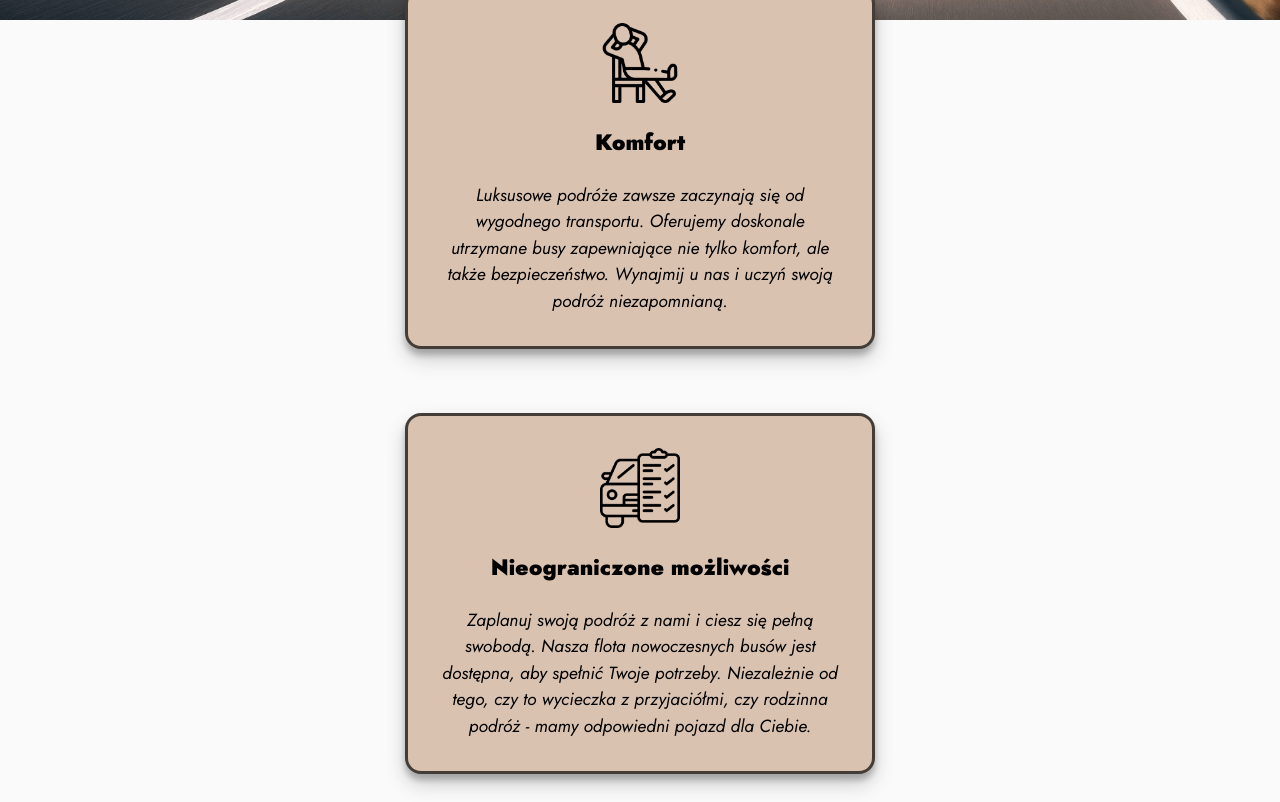
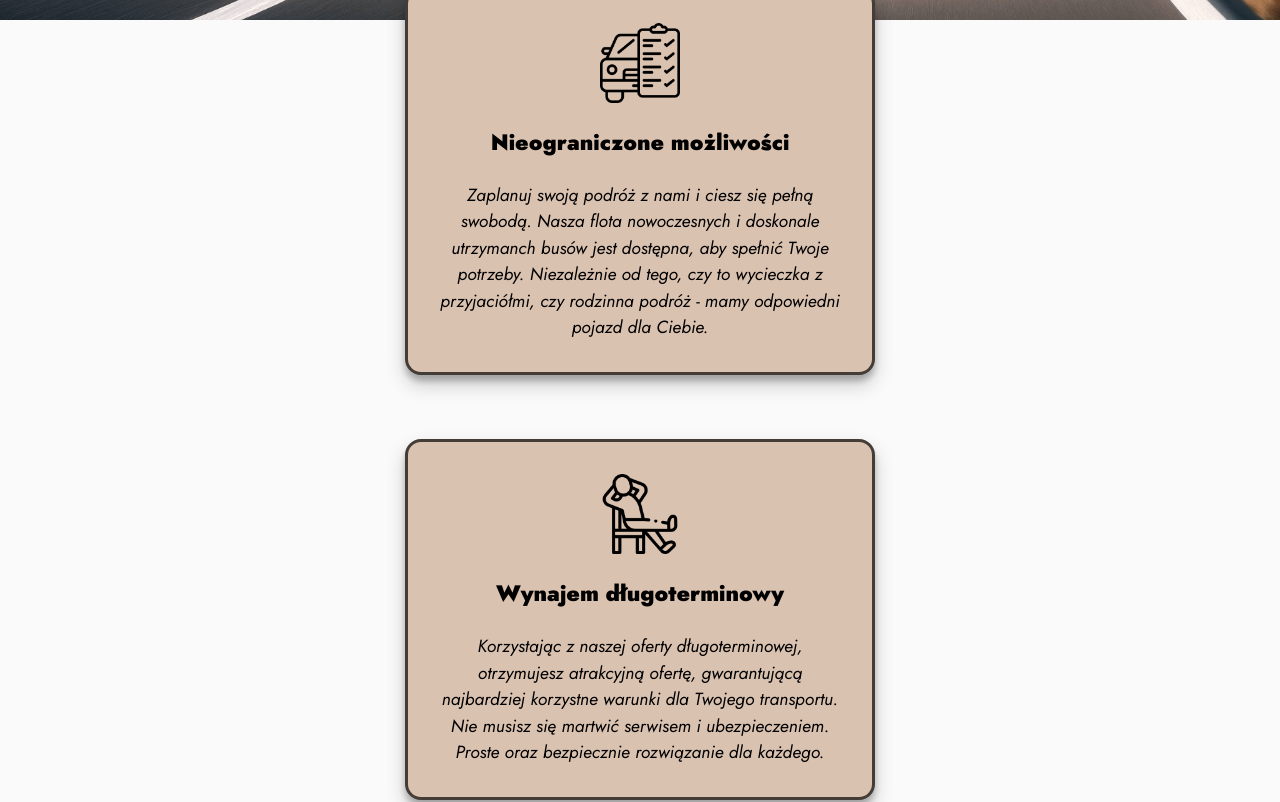
Before and after one commit to JohnnyFalcon/univers_buses, a React (Vite) app: page / in a window 1280 px wide. Shown: the part 700-1502 px from the top of the page. Built offline with nearby package versions, Linux system fonts and the light colour scheme.

Commit message:
Update key points

```diff
--- a/src/pages/Home/Home.jsx
+++ b/src/pages/Home/Home.jsx
@@ -66,30 +66,31 @@ const Home = () => {
 
       <section id="about" className="key-points">
         <div>
+          <a href="https://www.flaticon.com/free-icons/vehicle" target="blank">
+            <img src={carIcon} alt="Car" />
+          </a>
+          <p className="title">Nieograniczone możliwości</p>
+          <p>
+            Zaplanuj swoją podróż z nami i ciesz się pełną swobodą. Nasza flota
+            nowoczesnych i doskonale utrzymanch busów jest dostępna, aby spełnić
+            Twoje potrzeby. Niezależnie od tego, czy to wycieczka z
+            przyjaciółmi, czy rodzinna podróż - mamy odpowiedni pojazd dla
+            Ciebie.
+          </p>
+        </div>
+        <div>
           <a
             href="https://www.flaticon.com/free-icons/comfortable"
             target="blank"
           >
             <img src={convIcon} alt="Guy on chair" />
           </a>
-          <p className="title">Komfort</p>
+          <p className="title">Wynajem długoterminowy</p>
           <p>
-            Luksusowe podróże zawsze zaczynają się od wygodnego transportu.
-            Oferujemy doskonale utrzymane busy zapewniające nie tylko komfort,
-            ale także bezpieczeństwo. Wynajmij u nas i uczyń swoją podróż
-            niezapomnianą.
-          </p>
-        </div>
-        <div>
-          <a href="https://www.flaticon.com/free-icons/vehicle" target="blank">
-            <img src={carIcon} alt="Car" />
-          </a>
-          <p className="title">Nieograniczone możliwości</p>
-          <p>
-            Zaplanuj swoją podróż z nami i ciesz się pełną swobodą. Nasza flota
-            nowoczesnych busów jest dostępna, aby spełnić Twoje potrzeby.
-            Niezależnie od tego, czy to wycieczka z przyjaciółmi, czy rodzinna
-            podróż - mamy odpowiedni pojazd dla Ciebie.
+            Korzystając z naszej oferty długoterminowej, otrzymujesz atrakcyjną
+            ofertę, gwarantującą najbardziej korzystne warunki dla Twojego
+            transportu. Nie musisz się martwić serwisem i ubezpieczeniem. Proste
+            oraz bezpiecznie rozwiązanie dla każdego.
           </p>
         </div>
         <div>
```
